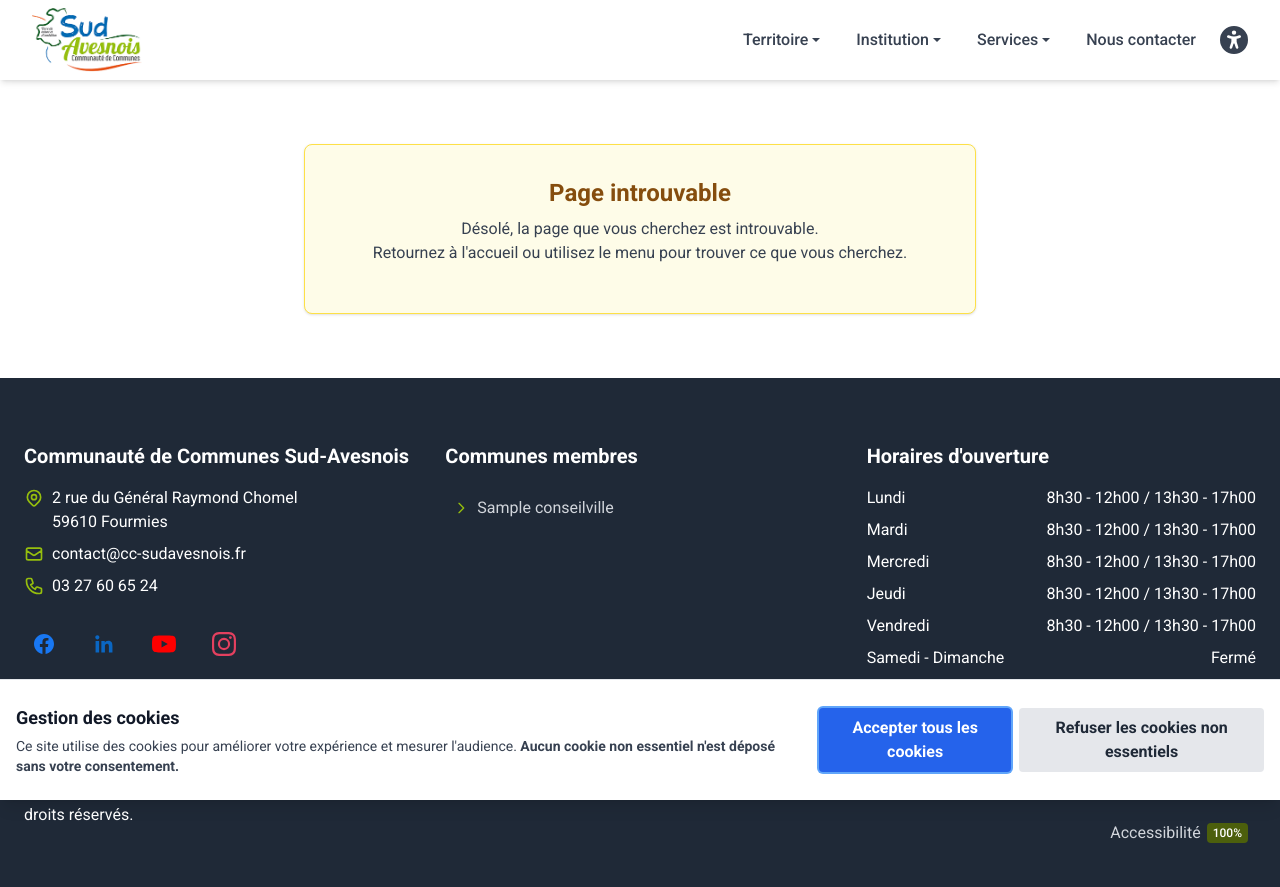
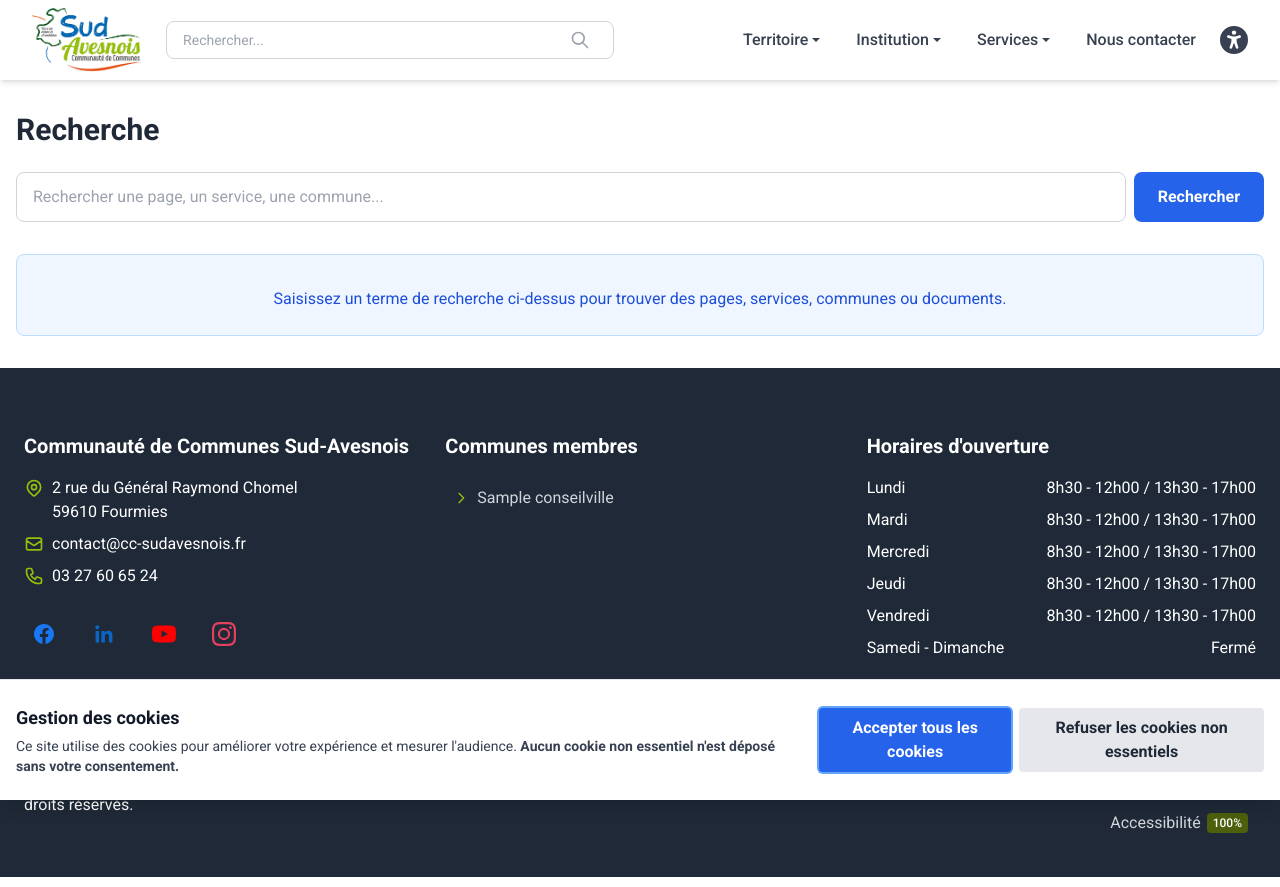
Before and after one commit to gestionsiteccsa/cc-sudavesnois, a Django app: page /recherche/ in a window 1280 px wide. Run offline with Django 5.2, Linux system fonts and the light colour scheme; tables that the repository leaves empty hold one stand-in row (values such as "Sample post"); style sheets or scripts are compiled from the project's sources; some libraries are stand-ins or nearby versions.

Commit message:
feat: Intégration du système de recherche global avec django-watson
- Installation de django-watson (v1.6.3)
- Configuration dans settings.py (INSTALLED_APPS et MIDDLEWARE)
- Création du modèle StaticPage pour indexer les pages statiques
- Commande d'import des 25 pages statiques existantes
- Enregistrement des modèles dynamiques (Service, Journal, ConseilVille, ActeLocal)
- Création de la vue search_view et template search_results.html
- Ajout de la barre de recherche dans le header
- Indexation initiale avec buildwatson (63 entrées indexées)

La recherche fonctionne maintenant pour :
- Pages statiques (présentation, services, mentions légales, etc.)
- Services de la CCSA
- Journaux 'Mon Sud Avesnois'
- Communes membres
- Actes locaux des communes

URL de recherche : /recherche/

```diff
--- a/app/settings.py
+++ b/app/settings.py
@@ -31,6 +31,7 @@ INSTALLED_APPS = [
     "django.contrib.staticfiles",
     "django.contrib.sitemaps",
     "widget_tweaks",
+    "watson",
     "home",
     "accounts",
     "conseil_communautaire",
@@ -58,6 +59,7 @@ MIDDLEWARE = [
     "django.contrib.auth.middleware.AuthenticationMiddleware",
     "django.contrib.messages.middleware.MessageMiddleware",
     "django.middleware.clickjacking.XFrameOptionsMiddleware",
+    "watson.middleware.SearchContextMiddleware",
 ]
 
 APPEND_SLASH = True
--- a/communes_membres/apps.py
+++ b/communes_membres/apps.py
@@ -1,6 +1,11 @@
 from django.apps import AppConfig
+from watson import search as watson
 
 
 class CommunesMembresConfig(AppConfig):
     default_auto_field = "django.db.models.BigAutoField"
     name = "communes_membres"
+
+    def ready(self):
+        from .models import ActeLocal
+        watson.register(ActeLocal, fields=("title", "description"))
--- a/conseil_communautaire/apps.py
+++ b/conseil_communautaire/apps.py
@@ -1,6 +1,11 @@
 from django.apps import AppConfig
+from watson import search as watson
 
 
 class ConseilCommunautaireConfig(AppConfig):
     default_auto_field = "django.db.models.BigAutoField"
     name = "conseil_communautaire"
+
+    def ready(self):
+        from .models import ConseilVille
+        watson.register(ConseilVille, fields=("city_name", "slogan"), store=("postal_code",))
--- a/home/apps.py
+++ b/home/apps.py
@@ -1,6 +1,11 @@
 from django.apps import AppConfig
+from watson import search as watson
 
 
 class HomeConfig(AppConfig):
     default_auto_field = "django.db.models.BigAutoField"
     name = "home"
+
+    def ready(self):
+        from .models import StaticPage
+        watson.register(StaticPage, fields=("title", "content", "description"), store=("url",))
--- a/home/urls.py
+++ b/home/urls.py
@@ -52,6 +52,8 @@ urlpatterns = [
         views.telecharger_calendrier_verre,
         name="telecharger_calendrier_verre"
     ),
+    # Recherche
+    path("recherche/", views.search_view, name="search"),
 ]
 
 if settings.DEBUG:
--- a/home/views.py
+++ b/home/views.py
@@ -22,6 +22,7 @@ from journal.models import Journal
 from services.models import Service
 from home.data.collecte_data import get_dates_verre, get_jour_ordures, city_data
 from io import BytesIO
+from watson import search as watson
 
 logger = logging.getLogger(__name__)
 
@@ -714,3 +715,19 @@ def telecharger_calendrier_verre(request):
         response['Content-Disposition'] = f'attachment; filename="{filename}"'
 
     return response
+
+
+def search_view(request):
+    """Vue pour la recherche globale avec django-watson."""
+    query = request.GET.get('q', '').strip()
+    results = []
+
+    if query:
+        # Recherche avec watson - classement par pertinence
+        results = watson.search(query)
+
+    return render(request, 'home/search_results.html', {
+        'query': query,
+        'results': results,
+        'count': len(results) if query else 0
+    })
--- a/journal/apps.py
+++ b/journal/apps.py
@@ -1,6 +1,11 @@
 from django.apps import AppConfig
+from watson import search as watson
 
 
 class JournalConfig(AppConfig):
     default_auto_field = "django.db.models.BigAutoField"
     name = "journal"
+
+    def ready(self):
+        from .models import Journal
+        watson.register(Journal, fields=("title",), store=("number",))
--- a/requirements.txt
+++ b/requirements.txt
@@ -191,3 +191,4 @@ wrapt==1.15.0
 yarl==1.9.2
 zeep==4.2.1
 reportlab==4.4.10
+django-watson==1.6.3
--- a/services/apps.py
+++ b/services/apps.py
@@ -1,6 +1,11 @@
 from django.apps import AppConfig
+from watson import search as watson
 
 
 class ServicesConfig(AppConfig):
     default_auto_field = "django.db.models.BigAutoField"
     name = "services"
+
+    def ready(self):
+        from .models import Service
+        watson.register(Service, fields=("title", "content"), store=("icon",))
--- a/templates/header.html
+++ b/templates/header.html
@@ -6,6 +6,22 @@
             <a href="{% url 'home' %}" class="block" aria-label="Accueil - Communauté de Communes Sud-Avesnois">
                 <img fetchpriority="high" src="{% static 'img/logo/Logo_S-A.png' %}" alt="Communauté de Communes Sud-Avesnois" width="200" height="80" class="h-16 w-auto">
             </a>
+        </div>
+
+        <!-- Barre de recherche -->
+        <div class="hidden lg:flex items-center mx-4 flex-1 max-w-md">
+            <form method="get" action="{% url 'search' %}" class="w-full">
+                <div class="relative">
+                    <input type="text" name="q" placeholder="Rechercher..."
+                           class="w-full pl-4 pr-10 py-2 border border-gray-300 dark:border-gray-600 rounded-lg text-sm focus:outline-none focus:ring-2 focus:ring-blue-500 dark:bg-gray-800 dark:text-gray-100"
+                           aria-label="Rechercher sur le site">
+                    <button type="submit" class="absolute right-2 top-1/2 transform -translate-y-1/2 text-gray-400 hover:text-blue-600 dark:hover:text-blue-400" aria-label="Lancer la recherche">
+                        <svg xmlns="http://www.w3.org/2000/svg" class="h-5 w-5" fill="none" viewBox="0 0 24 24" stroke="currentColor">
+                            <path stroke-linecap="round" stroke-linejoin="round" stroke-width="2" d="M21 21l-6-6m2-5a7 7 0 11-14 0 7 7 0 0114 0z" />
+                        </svg>
+                    </button>
+                </div>
+            </form>
         </div>
 
         <nav class="hidden md:block ml-auto" aria-label="Menu principal">
--- /dev/null
+++ b/templates/home/search_results.html
@@ -0,0 +1,84 @@
+{% extends "base.html" %}
+{% load static %}
+
+{% block title %}Recherche{% endblock %}
+{% block meta_description %}Recherchez sur le site de la Communauté de Communes Sud-Avesnois{% endblock %}
+
+{% block content %}
+<div class="container mx-auto px-4 py-8">
+    <h1 class="text-3xl font-bold mb-6 text-gray-800 dark:text-gray-100">Recherche</h1>
+
+    <form method="get" action="{% url 'search' %}" class="mb-8">
+        <div class="flex flex-col sm:flex-row gap-2">
+            <input type="text" name="q" value="{{ query }}"
+                   class="flex-1 border border-gray-300 dark:border-gray-600 rounded-lg px-4 py-3 text-base focus:outline-none focus:ring-2 focus:ring-blue-500 dark:bg-gray-800 dark:text-gray-100"
+                   placeholder="Rechercher une page, un service, une commune..."
+                   aria-label="Terme de recherche">
+            <button type="submit"
+                    class="bg-blue-600 hover:bg-blue-700 text-white font-semibold px-6 py-3 rounded-lg transition duration-200">
+                Rechercher
+            </button>
+        </div>
+    </form>
+
+    {% if query %}
+        <div class="mb-6">
+            <h2 class="text-xl font-semibold text-gray-700 dark:text-gray-300">
+                {{ count }} résultat{% if count > 1 %}s{% endif %} pour "<span class="text-blue-600">{{ query }}</span>"
+            </h2>
+        </div>
+
+        {% if results %}
+            <div class="space-y-4">
+                {% for result in results %}
+                <article class="bg-white dark:bg-gray-800 rounded-lg shadow-md p-6 border border-gray-200 dark:border-gray-700 hover:shadow-lg transition-shadow">
+                    <h3 class="text-lg font-semibold mb-2">
+                        {% if result.url %}
+                            <a href="{{ result.url }}" class="text-blue-600 hover:text-blue-800 dark:text-blue-400 dark:hover:text-blue-300 hover:underline">
+                                {{ result.title }}
+                            </a>
+                        {% else %}
+                            {{ result.title }}
+                        {% endif %}
+                    </h3>
+
+                    {% if result.description %}
+                        <p class="text-gray-600 dark:text-gray-400 mb-3">
+                            {{ result.description }}
+                        </p>
+                    {% endif %}
+
+                    <div class="flex items-center gap-2 text-sm">
+                        <span class="bg-gray-100 dark:bg-gray-700 text-gray-600 dark:text-gray-300 px-2 py-1 rounded">
+                            {{ result.model_name }}
+                        </span>
+                        {% if result.url %}
+                            <span class="text-gray-400 dark:text-gray-500 truncate">
+                                {{ result.url }}
+                            </span>
+                        {% endif %}
+                    </div>
+                </article>
+                {% endfor %}
+            </div>
+        {% else %}
+            <div class="bg-yellow-50 dark:bg-yellow-900/20 border border-yellow-200 dark:border-yellow-800 rounded-lg p-6 text-center">
+                <p class="text-yellow-700 dark:text-yellow-400">
+                    <i class="icofont-search-2 text-2xl mb-2 block"></i>
+                    Aucun résultat trouvé pour "{{ query }}".
+                </p>
+                <p class="text-gray-500 dark:text-gray-400 mt-2 text-sm">
+                    Essayez avec des termes différents ou plus généraux.
+                </p>
+            </div>
+        {% endif %}
+    {% else %}
+        <div class="bg-blue-50 dark:bg-blue-900/20 border border-blue-200 dark:border-blue-800 rounded-lg p-6 text-center">
+            <p class="text-blue-700 dark:text-blue-400">
+                <i class="icofont-search-1 text-2xl mb-2 block"></i>
+                Saisissez un terme de recherche ci-dessus pour trouver des pages, services, communes ou documents.
+            </p>
+        </div>
+    {% endif %}
+</div>
+{% endblock %}
```
Also changed, not shown: home/models.py (+21 -0 lines), home/migrations/0001_initial.py (added), 1 other file.
